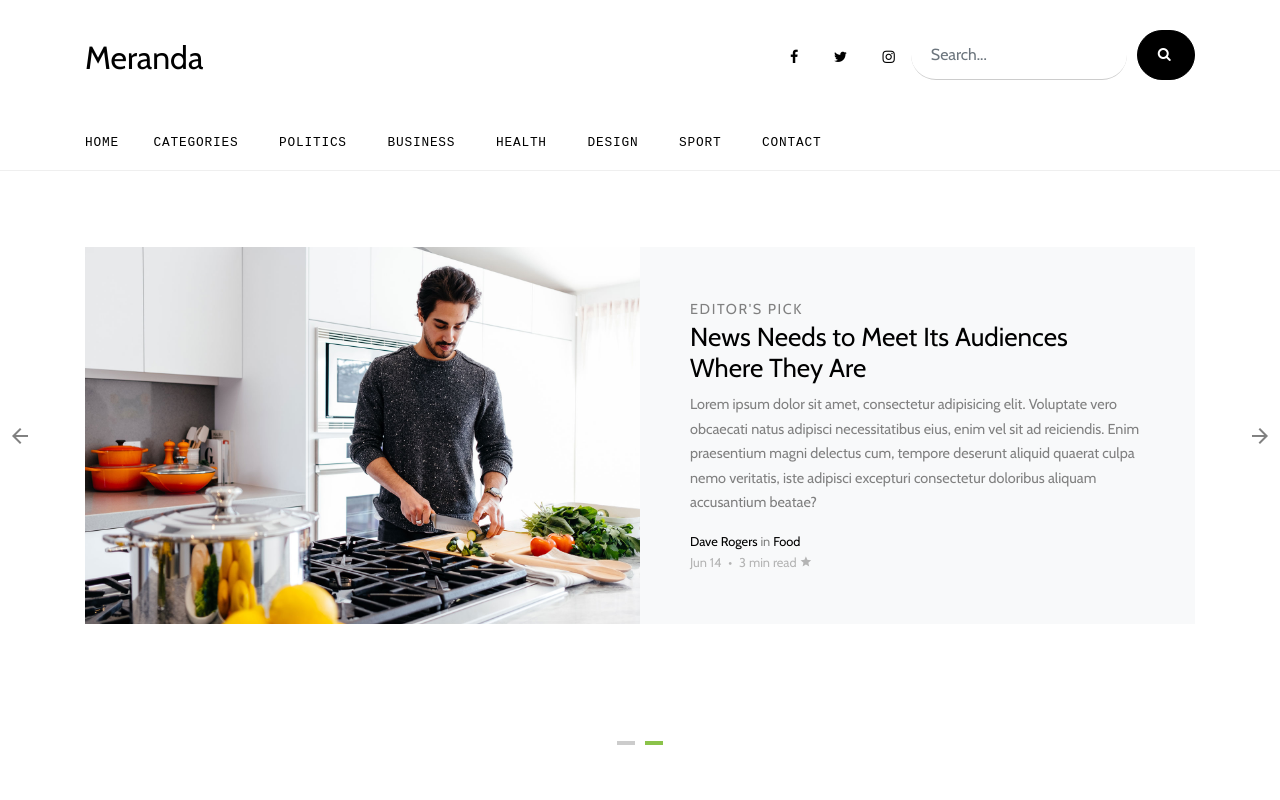
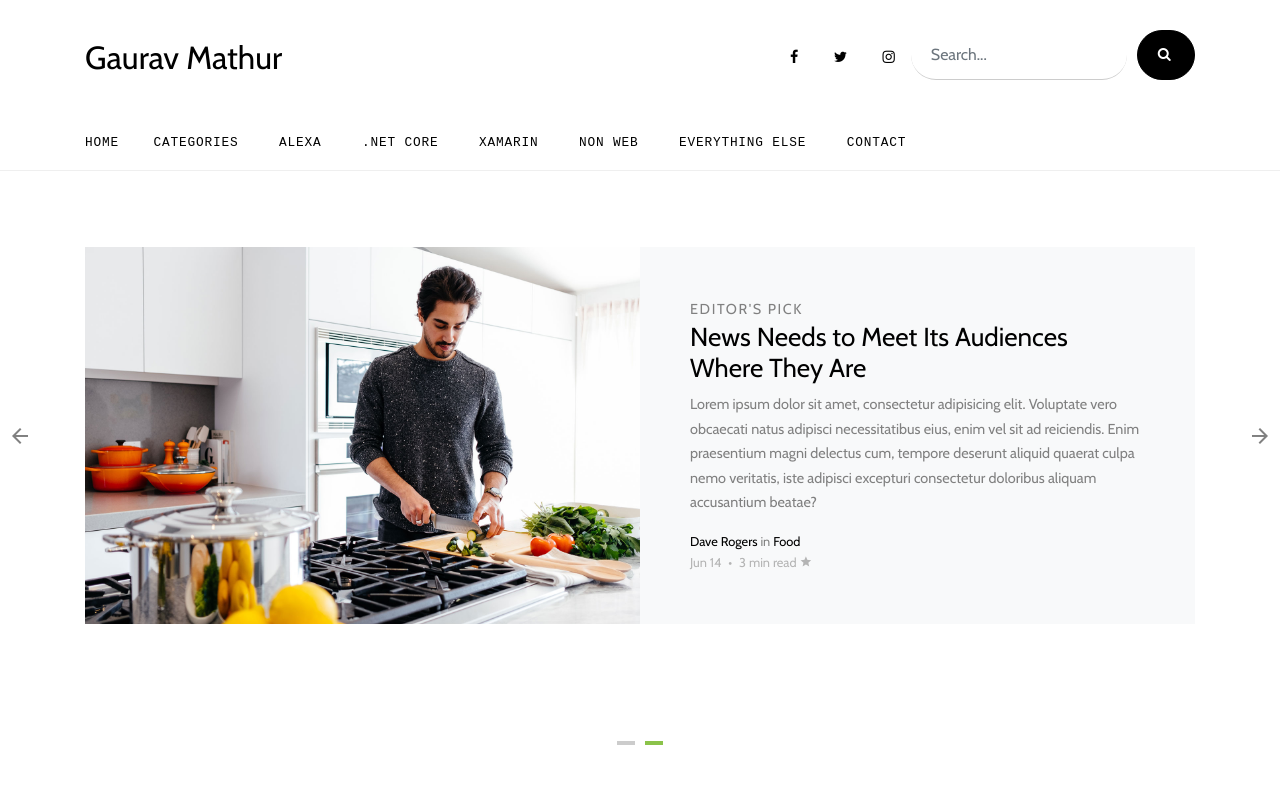
Before and after one commit to AppGrate/appgrate.github.io, a plain HTML site: page index.html in a window 1280 px wide. Shown: the top 800 px of the page. Drawn offline with nearby package versions, Linux system fonts and the light colour scheme; files whose address does not match are found by name; a web font is replaced by a local one.

Commit message:
Name changed

```diff
--- a/index.html
+++ b/index.html
@@ -2,7 +2,7 @@
 <html lang="en">
 
 <head>
-  <title>Meranda &mdash; Website Template by Colorlib</title>
+  <title>Gaurav Mathur</title>
   <meta charset="utf-8">
   <meta name="viewport" content="width=device-width, initial-scale=1, shrink-to-fit=no">
 
@@ -52,7 +52,7 @@
         <div class="row align-items-center">
           <div class="col-12 col-lg-6 d-flex">
             <a href="index.html" class="site-logo">
-              Meranda
+              Gaurav Mathur
             </a>
 
             <a href="#" class="ml-auto d-inline-block d-lg-none site-menu-toggle js-menu-toggle text-black"><span
@@ -99,17 +99,17 @@
                   <a href="categories.html" class="nav-link text-left">Categories</a>
                 </li>
                 <li>
-                  <a href="categories.html" class="nav-link text-left">Politics</a>
+                  <a href="categories.html" class="nav-link text-left">Alexa</a>
                 </li>
                 <li>
-                  <a href="categories.html" class="nav-link text-left">Business</a>
+                  <a href="categories.html" class="nav-link text-left">.NET Core</a>
                 </li>
                 <li>
-                    <a href="categories.html" class="nav-link text-left">Health</a>
+                    <a href="categories.html" class="nav-link text-left">Xamarin</a>
                 </li>
-                <li><a href="categories.html" class="nav-link text-left">Design</a></li>
+                <li><a href="categories.html" class="nav-link text-left">Non Web</a></li>
                 <li>
-                  <a href="categories.html" class="nav-link text-left">Sport</a>
+                  <a href="categories.html" class="nav-link text-left">Everything Else</a>
                 </li>
                 <li><a href="contact.html" class="nav-link text-left">Contact</a></li>
               </ul>
--- a/scss/_site-blocks.scss
+++ b/scss/_site-blocks.scss
@@ -711,7 +711,7 @@
 
 
 
-/* For Meranda*/
+/* For Gaurav Mathur*/
 .date-read {
 	color: #b4b4b4;
 }
```
Also changed, not shown: about.html (+2 -2 lines), blog-single.html (+2 -2 lines), categories.html (+2 -2 lines), contact.html (+2 -2 lines), css/style.css.
